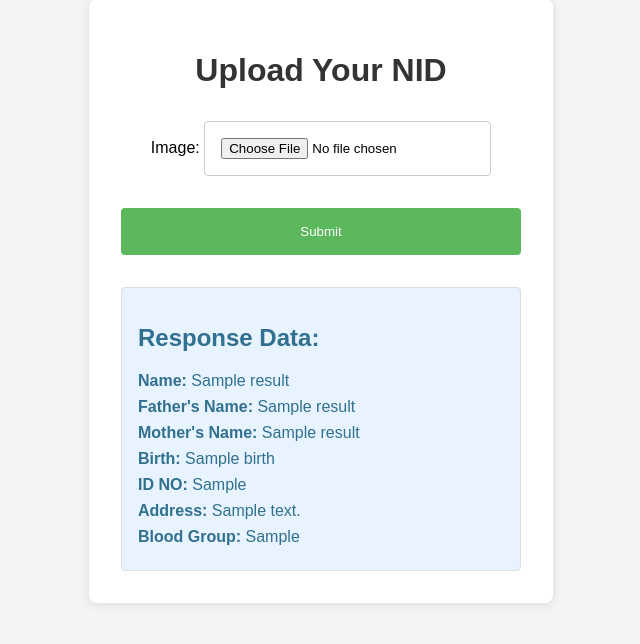
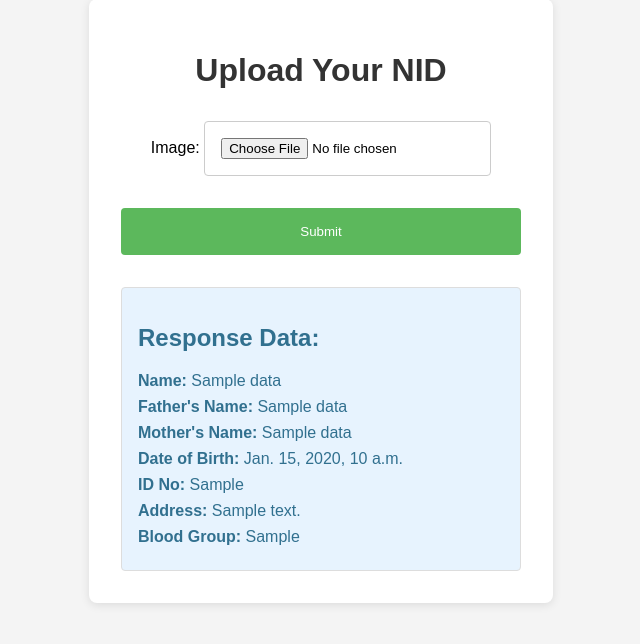
Before and after one commit to saymon005/NID_EXtractor, a Django app: template myproject/myapp/templates/upload_image.html in a window 1280 px wide. Shown: the part 99-743 px from the top of the page, without its empty margins (319-959 px from the left). Run offline with Django 4.2, Linux system fonts and the light colour scheme; tables that the repository leaves empty hold one stand-in row (values such as "Sample post"); the template is opened without the code that fills it: values that come from a table or form of the project are taken from there, most other values are stand-ins (such as "Sample title", 1, 10 or a date in 2020).

Commit message:
Updated code

```diff
--- a/myproject/myapp/templates/upload_image.html
+++ b/myproject/myapp/templates/upload_image.html
@@ -22,13 +22,13 @@
                 {% if result.error %}
                     <p style="color: red;">Error: {{ result.error }}</p>
                 {% else %}
-                    <p><strong>Name:</strong> {{ result.result.Name }}</p>
-                    <p><strong>Father's Name:</strong> {{ result.result.Father_Name }}</p>
-                    <p><strong>Mother's Name:</strong> {{ result.result.Mother_Name }}</p>
-                    <p><strong>Birth:</strong> {{ result.result.Birth }}</p>
-                    <p><strong>ID NO:</strong> {{ result.result.ID_NO }}</p>
-                    <p><strong>Address:</strong> {{ result.result.Address }}</p>
-                    <p><strong>Blood Group:</strong> {{ result.result.Blood_Group }}</p>
+                    <p><strong>Name:</strong> {{ result.data.Name }}</p>
+                    <p><strong>Father's Name:</strong> {{ result.data.Fathers_Name }}</p>
+                    <p><strong>Mother's Name:</strong> {{ result.data.Mothers_Name }}</p>
+                    <p><strong>Date of Birth:</strong> {{ result.data.Date_of_Birth }}</p>
+                    <p><strong>ID No:</strong> {{ result.data.ID_No }}</p>
+                    <p><strong>Address:</strong> {{ result.data.Address }}</p>
+                    <p><strong>Blood Group:</strong> {{ result.data.Blood_Group }}</p>
                 {% endif %}
             </div>
         {% endif %}
```
Also changed, not shown: myproject/myapp/views.py (+22 -8 lines).
